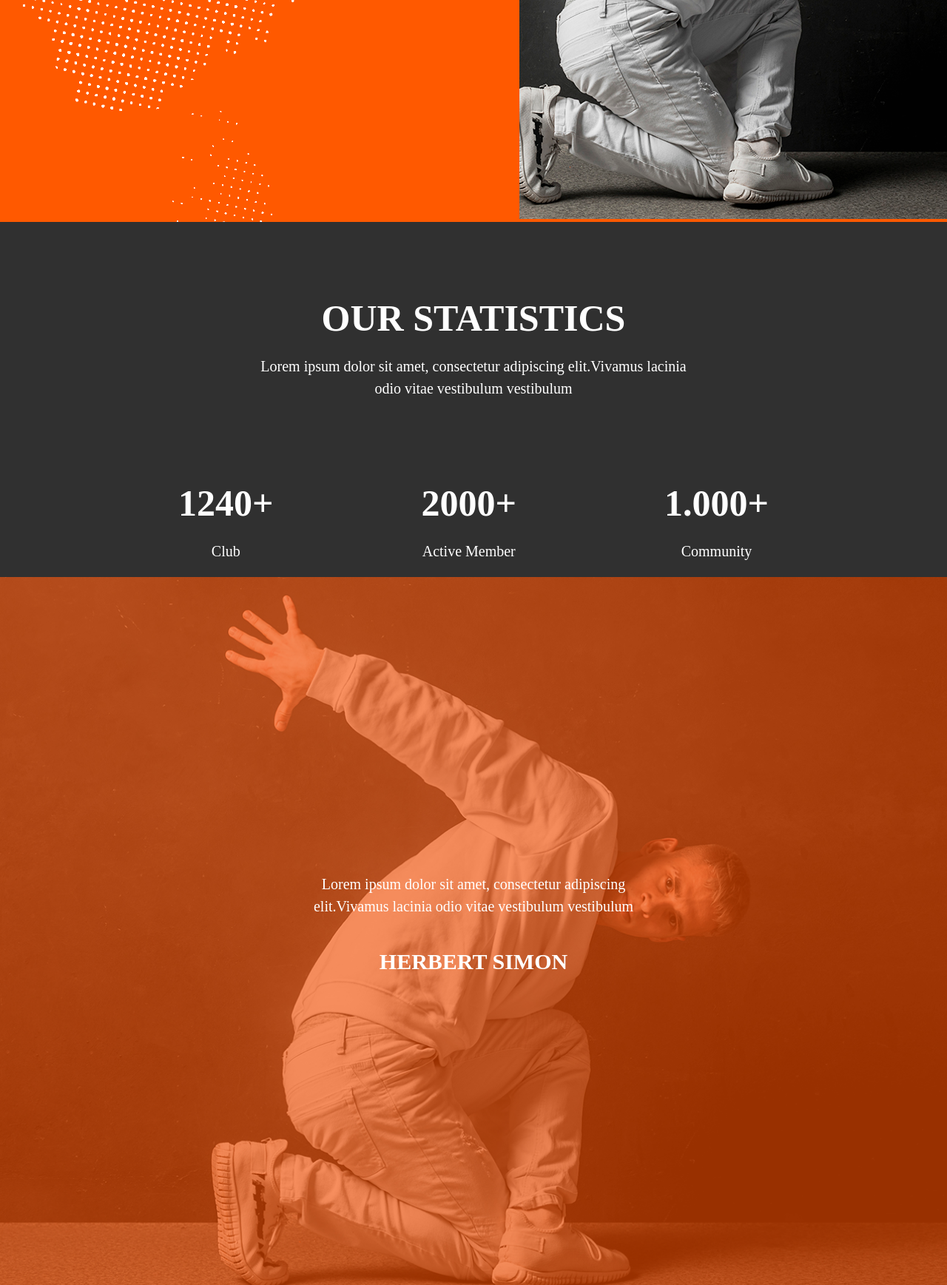
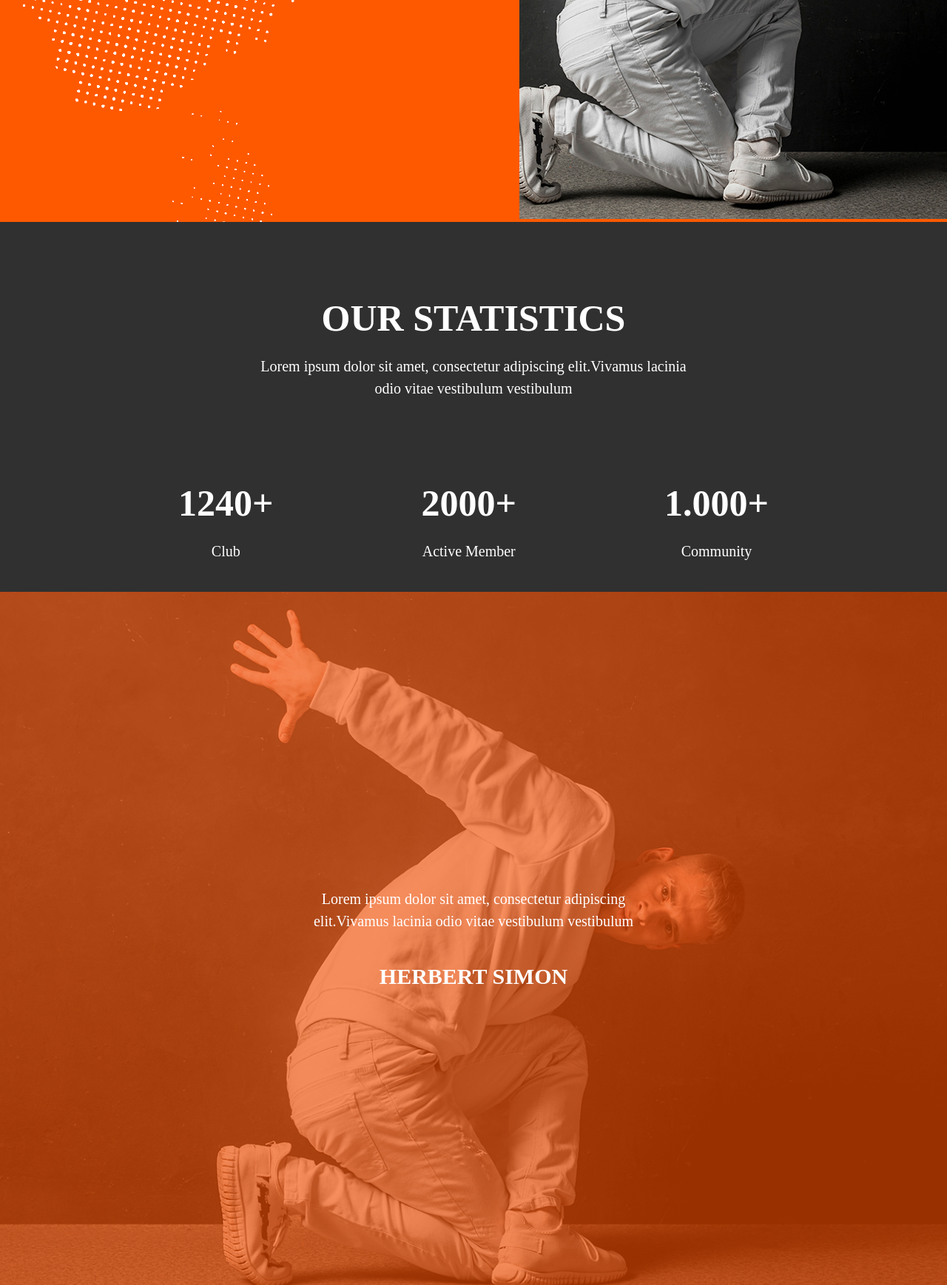
Before and after one commit to RIMESBEAT/mockup-project, a plain HTML site: page index.html in a window 1280 px wide. Shown: the part 3588-5325 px from the top of the page at 74% size. Drawn offline with Linux system fonts and the light colour scheme.

Commit message:
statistic view port

```diff
--- a/style.css
+++ b/style.css
@@ -324,7 +324,7 @@
     background: #303030;
     color: #ffffff;
     width: 100%;
-    height: 50vh;
+    height: auto;
 }
 #statistic .stats-cont{
     display: flex;
@@ -349,7 +349,7 @@
     background-repeat: no-repeat;
     background-position: center;
     width: 100%;
-    height: auto;
+    height: 120vh;
 
 
 
```
